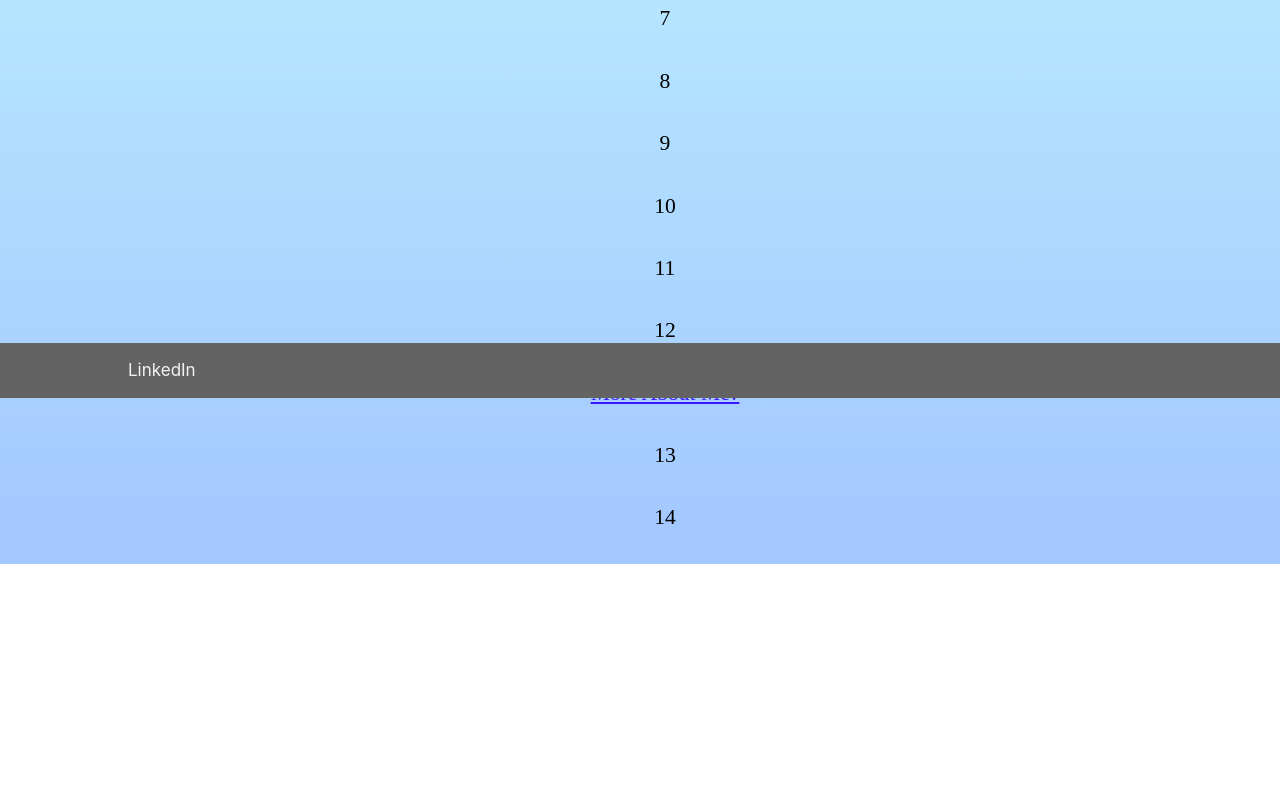
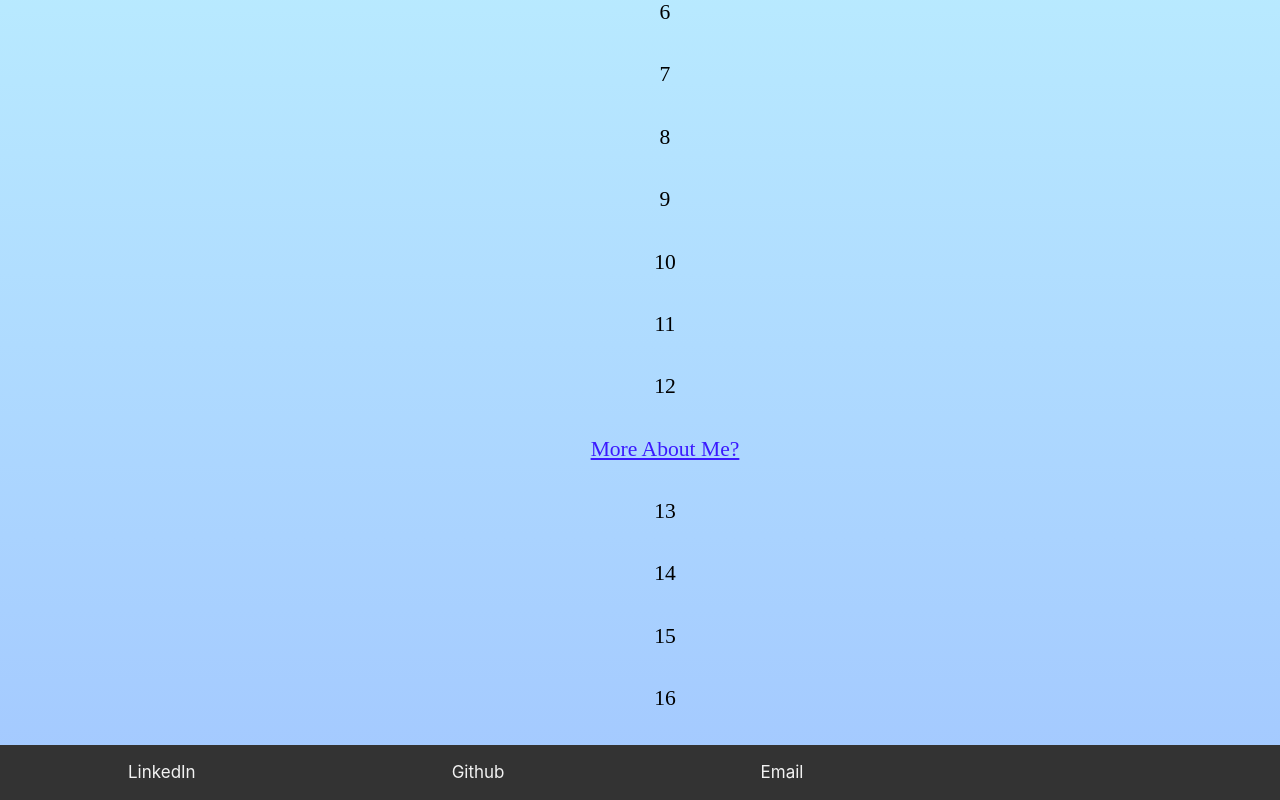
Before and after one commit to ZextaSilver/nextTestGround, a Next.js app: page / in a window 1280 px wide. Shown: the part 402-1202 px from the top of the page. Before the commit the page ends 966 px from the top, so only its background shows below. Built offline with nearby package versions, Linux system fonts and the light colour scheme.

Commit message:
background color
still need to make footer stick, also make header and footer's item distributed evenly

```diff
--- a/components/layout.js
+++ b/components/layout.js
@@ -1,8 +1,10 @@
 import Head from 'next/head';
+import Link from 'next/link';
 import Image from 'next/image';
+import React from 'react';
 import styles from './layout.module.css';
 import utilStyles from '../styles/utils.module.css';
-import Link from 'next/link';
+import { LinkedinIcon } from 'next-share';
 
 const name = 'Bowen Zhao';
 export const siteTitle = '| Bowen Zhao';
@@ -19,15 +21,16 @@ export default function Layout({ children, home }) {
         <Link href = "/posts/aboutMe">About Me</Link>
       </header>
 
-      <main>{children}</main>
-      {!home && (
-        <div className={styles.backToHome}>
-          <Link href = "/"> ← Back to home</Link>
-        </div>
-      )}
+      <main>{children}
+
+
+      </main>
 
       <footer className = {styles.footer}>
         <Link href = "https://www.linkedin.com/in/bowen-zhao-656743218/">LinkedIn</Link>
+        <Link href = "https://github.com/ZextaSilver">Github</Link>
+        <Link href = "mailto:zbw1020@gmail.com">Email</Link>
+
       </footer>
     </>
   );
--- a/components/layout.module.css
+++ b/components/layout.module.css
@@ -5,7 +5,9 @@
 	position: fixed;
 	top: 0;
 	width: 100%;
+	z-index: 9999;
 }
+
 
 .header a{
 	float: left;
@@ -21,24 +23,17 @@
 	color: black;
 }
 
-.backToHome{
-	margin: 3rem 0 0;
-}
-
 .footer{
-	position: fixed;
-	bottom: 0;
+	background-color: #333;
+	overflow: hidden;
 	width: 100%;
-	background-color: rgb(99, 99, 99);
-	color:white;
-	text-align: center;
 }
 
 .footer a {
 	float: left;
 	color: #f2f2f2;
 	text-align: center;
-	padding: 14px 10%;
+	padding: 14px 10vw;
 	text-decoration: none;
 	font-size: 17px;
 }
--- a/package.json
+++ b/package.json
@@ -7,6 +7,7 @@
   },
   "dependencies": {
     "next": "latest",
+    "next-share": "^0.20.0",
     "react": "18.2.0",
     "react-dom": "18.2.0"
   }
--- a/pages/index.js
+++ b/pages/index.js
@@ -6,7 +6,7 @@ import utilStyles from '../styles/utils.module.css';
 
 export default function Home() {
   return (
-    <Layout home>
+    <Layout>
       <div>
         <Head>
           <title>Main {siteTitle}</title>
@@ -57,6 +57,12 @@ export default function Home() {
           <p>
             14
           </p>
+          <p>
+            15
+          </p>
+          <p>
+            16
+          </p>
 
 
         </section>
--- a/styles/globals.css
+++ b/styles/globals.css
@@ -1,6 +1,6 @@
 html,
 body {
-  padding: 0;
+  padding-top: 28px;
   margin: 0;
   font-family: Inter, -apple-system, BlinkMacSystemFont, Segoe UI, Roboto,
     Oxygen, Ubuntu, Cantarell, Fira Sans, Droid Sans, Helvetica Neue, sans-serif;
@@ -11,10 +11,14 @@ body {
   background-image: -webkit-linear-gradient(180deg, rgb(194, 249, 255), rgb(163, 200, 255));
   background-image: linear-gradient(180deg, rgb(194, 249, 255), rgb(163, 200, 255));
 
-  background-size: contain;
-  background-position: fixed;
-  position: relative;
+  background-size: cover;
 
+  min-height: 100%;
+
+}
+
+main{
+  flex-grow: 1;
 }
 
 a {
```
Also changed, not shown: pages/posts/aboutMe.js (+1 -8 lines), 1 other file (tests, documents, lock files or other folders).
